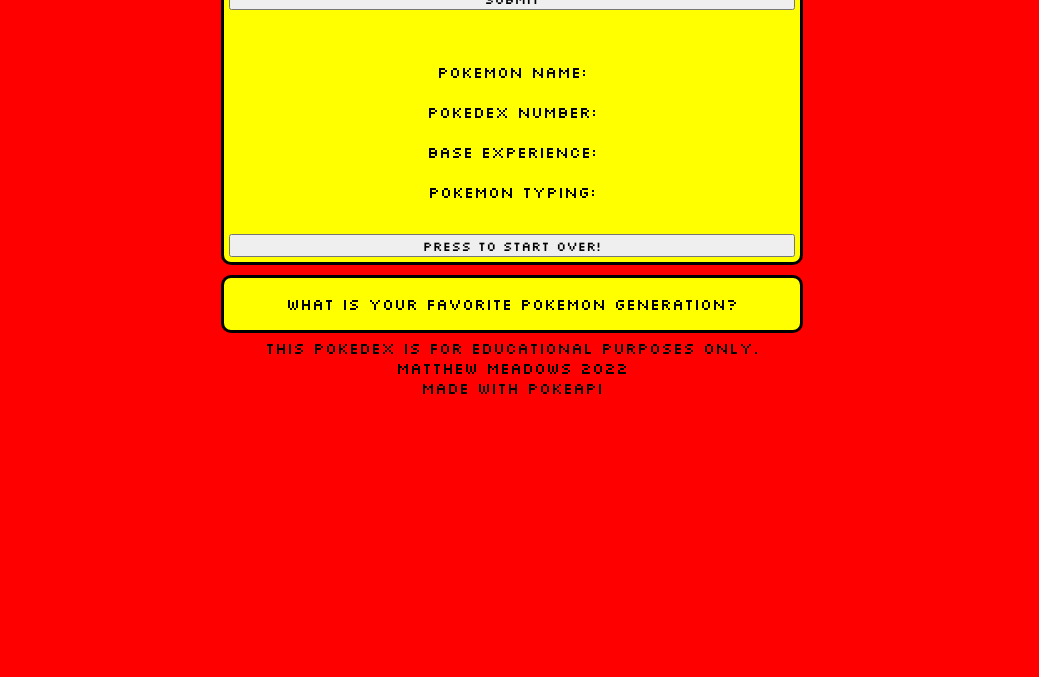
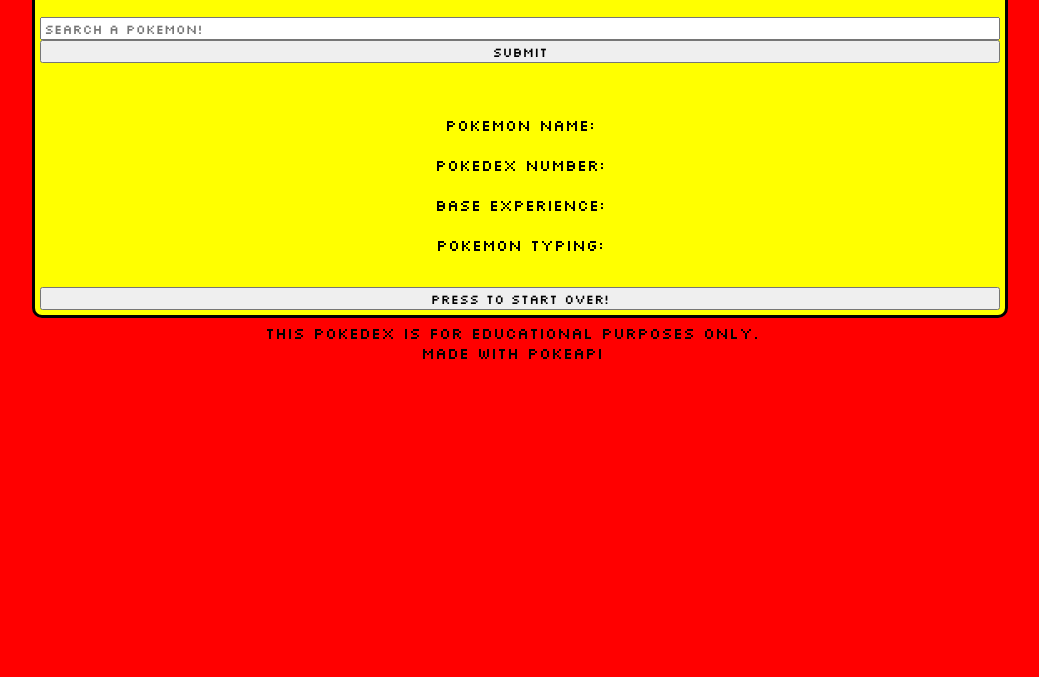
Before and after one commit to Matthewmeadows4/Pokedex, a plain HTML site: page index.html in a window 1280 px wide. Shown: the part 123-800 px from the top of the page, without its empty margins (128-1167 px from the left). Drawn offline with Linux system fonts and the light colour scheme.

Commit message:
Changed the H1 on desktop size

```diff
--- a/index.html
+++ b/index.html
@@ -44,14 +44,10 @@
         <button id="reset" onclick="reset()">Press to start over!</button>
       </div>
 
-      <div id="vote">
-        <p> What is your favorite pokemon generation?</p>
-      </div>
     </body>
-    <footer>This Pokedex is for educational purposes only.<br>
-      Matthew Meadows 2022 <br>
-      Made with PokeAPI
+    <footer>This Pokedex is for educational purposes only.<br> Made with PokeAPI
     </footer>
   </main>
+  <script src="server.js"></script>
   <script src="index.js"></script>
 </html>
--- a/style.css
+++ b/style.css
@@ -1,5 +1,6 @@
 html{
   width: 100%;
+  height: 100%;
 }
 
 body {
@@ -65,20 +66,23 @@
   font-family: "Silkscreen";
 }
 
-#vote{
-  display: flex;
-  margin-top: 10px;
-  justify-content: center;
-  background-color: yellow;
-  border-radius: 10px;
-  border: solid black;
+
+
+@media only screen and (min-width: 800px) {
+h1{
+  font-size: 50px;
 }
-@media only screen and (min-width: 800px) {
+
+.container {
+  width: 100%;
+  height: 100%;
+}
+
+
   body {
     display: flex;
     margin: auto;
     justify-content: center;
     align-items: center;
-
   }
 }
```
Also changed, not shown: index.js (+4 -3 lines), package.json (deleted, +0 -19 lines).
